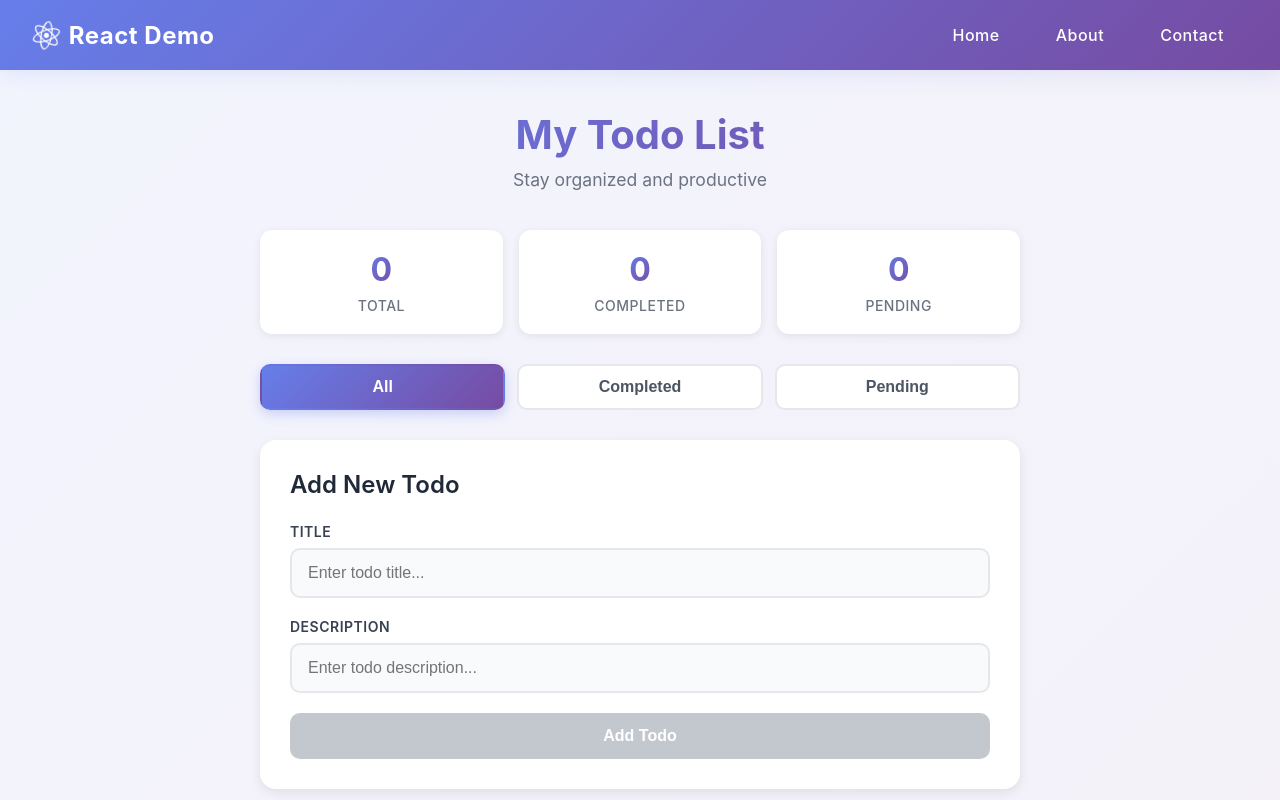
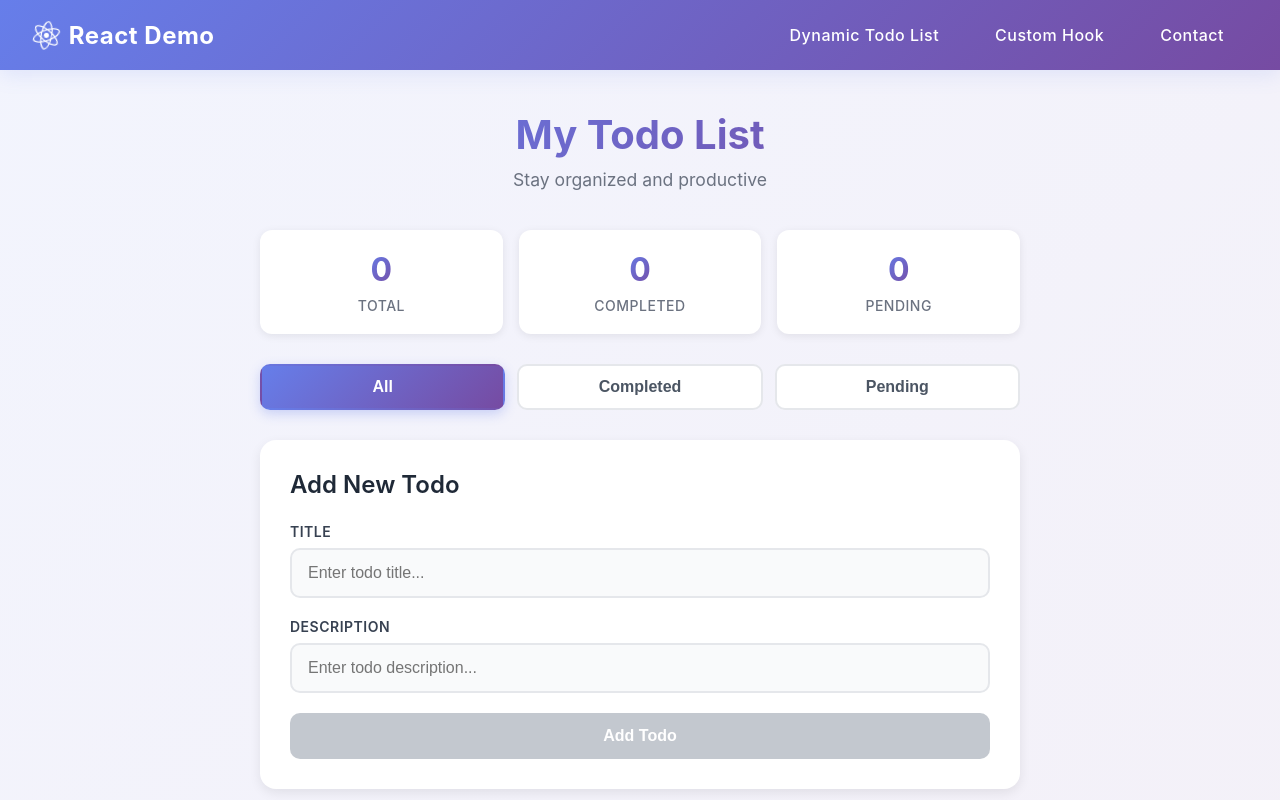
Before and after one commit to emadnahed/react-demo-app, a React (Create React App) app: page / in a window 1280 px wide. Shown: the top 800 px of the page. Built offline with nearby package versions, Linux system fonts and the light colour scheme; the HTML template or start-up script is replaced by a standard one.

Commit message:
Update Navbar menu items
- Changed "Home" to "Dynamic Todo List"
- Changed "About" to "Custom Hook"

```diff
--- a/src/components/Navbar.jsx
+++ b/src/components/Navbar.jsx
@@ -43,12 +43,12 @@ const Navbar = () => {
         <ul className={isOpen ? 'nav-menu active' : 'nav-menu'}>
           <li className="nav-item">
             <a href="#home" className="nav-links" onClick={closeMobileMenu}>
-              Home
+              Dynamic Todo List
             </a>
           </li>
           <li className="nav-item">
             <a href="#about" className="nav-links" onClick={closeMobileMenu}>
-              About
+              Custom Hook
             </a>
           </li>
           <li className="nav-item">
```
